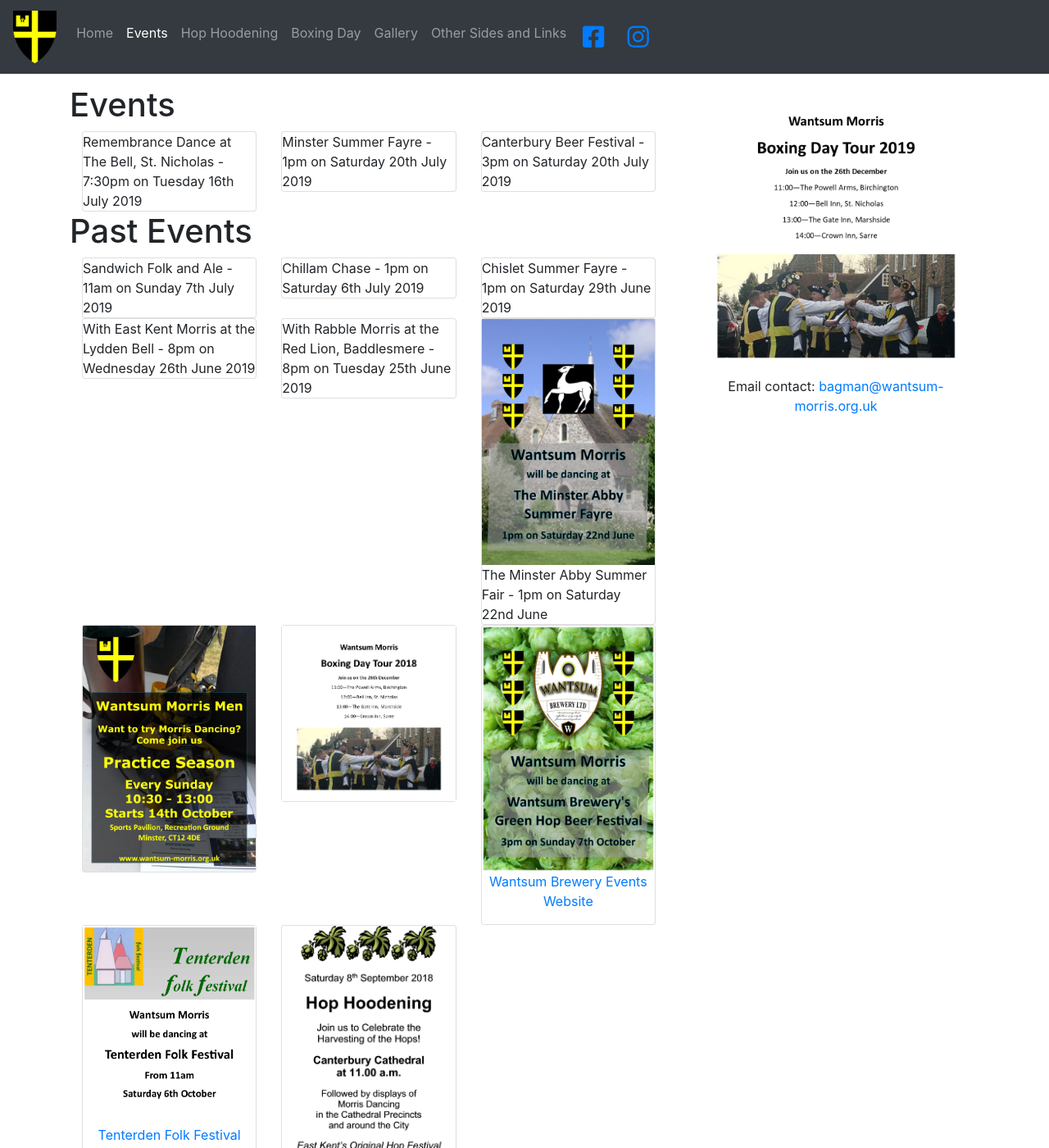
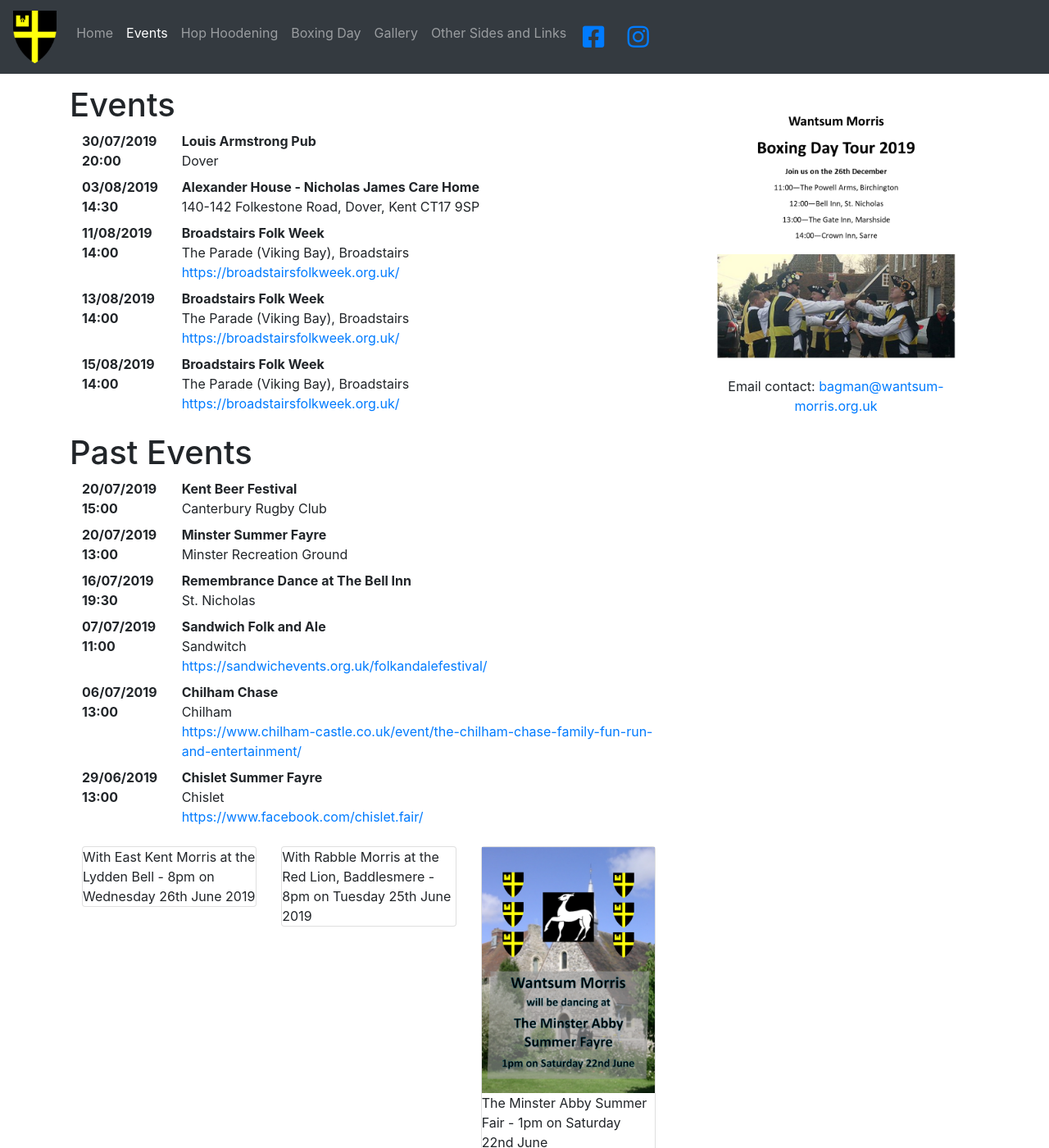
Before and after one commit to danwatford/wantsum-morris, a Jekyll site: the page built from events/index.html, in a window 1280 px wide and 1400 px high. Shown: the whole window at 82% size. Built offline with Jekyll 4.4.1, drawn with Linux system fonts in a browser that asks for light colours; nearby versions of some CDN libraries.

Commit message:
Use data for events and past events.

```diff
--- /dev/null
+++ b/_data/events.yml
@@ -0,0 +1,37 @@
+- title: Louis Armstrong Pub
+  date: 30/07/2019
+  time: "20:00"
+  location: Dover
+  lat: 51.131437
+  lon: 1.307594
+
+- title: Alexander House - Nicholas James Care Home
+  date: 03/08/2019
+  time: "14:30"
+  location: 140-142 Folkestone Road, Dover, Kent CT17 9SP
+  lat: 51.123790
+  lon: 1.297630
+
+- title: Broadstairs Folk Week
+  date: 11/08/2019
+  time: "14:00"
+  location: The Parade (Viking Bay), Broadstairs
+  href: https://broadstairsfolkweek.org.uk/
+  lat: 51.358279
+  lon: 1.442575
+
+- title: Broadstairs Folk Week
+  date: 13/08/2019
+  time: "14:00"
+  location: The Parade (Viking Bay), Broadstairs
+  href: https://broadstairsfolkweek.org.uk/
+  lat: 51.358279
+  lon: 1.442575
+
+- title: Broadstairs Folk Week
+  date: 15/08/2019
+  time: "14:00"
+  location: The Parade (Viking Bay), Broadstairs
+  href: https://broadstairsfolkweek.org.uk/
+  lat: 51.358279
+  lon: 1.442575
--- /dev/null
+++ b/_data/past-events.yml
@@ -0,0 +1,38 @@
+- title: Kent Beer Festival
+  date: 20/07/2019
+  time: "15:00"
+  location: Canterbury Rugby Club
+  lat: 51.256608
+  lon: 1.081927
+
+- title: Minster Summer Fayre
+  date: 20/07/2019
+  time: "13:00"
+  location: Minster Recreation Ground
+  lat: 51.331944
+  lon: 1.312012
+
+- title: Remembrance Dance at The Bell Inn
+  date: 16/07/2019
+  time: "19:30"
+  location: St. Nicholas
+  lat: 51.353414
+  lon: 1.253368
+
+- title: Sandwich Folk and Ale
+  date: 07/07/2019
+  time: "11:00"
+  location: Sandwitch
+  href: https://sandwichevents.org.uk/folkandalefestival/
+
+- title: Chilham Chase
+  date: 06/07/2019
+  time: "13:00"
+  location: Chilham
+  href: https://www.chilham-castle.co.uk/event/the-chilham-chase-family-fun-run-and-entertainment/
+
+- title: Chislet Summer Fayre
+  date: 29/06/2019
+  time: "13:00"
+  location: Chislet
+  href: https://www.facebook.com/chislet.fair/
--- a/events/index.html
+++ b/events/index.html
@@ -1,49 +1,35 @@
 ---
 title: "Wantsum Morris: Events"
 layout: "default"
+includeMapLibrary: true
 ---
 <section class="event-panel event-intro">
     <h1>Events</h1>
-
     <div class="container">
-        <div class="row">
-            <div class="col-lg-4">
-                <div class="card">
-                    Remembrance Dance at The Bell, St. Nicholas - 7:30pm on Tuesday 16th July 2019
-                </div>
-            </div>
-            <div class="col-lg-4">
-                <div class="card">
-                    Minster Summer Fayre - 1pm on Saturday 20th July 2019
-                </div>
-            </div>
-            <div class="col-lg-4">
-                <div class="card">
-                    Canterbury Beer Festival - 3pm on Saturday 20th July 2019
-                </div>
-            </div>
-        </div>
+        <dl class="row">
+            {% for event in site.data.events %}
+            <dt class="col-sm-2">{{event.date}} {{event.time}}</dt>
+            <dd class="col-sm-10">
+                <div><strong>{{event.title}}</strong></div>
+                <div>{{event.location}}</div>
+                <div><a href="{{event.href}}">{{event.href}}</a></div>
+            </dd>
+            {% endfor %}
+        </dl>
     </div>
 
     <h1>Past Events</h1>
     <div class="container">
-        <div class="row">
-            <div class="col-lg-4">
-                <div class="card">
-                    Sandwich Folk and Ale - 11am on Sunday 7th July 2019
-                </div>
-            </div>
-            <div class="col-lg-4">
-                <div class="card">
-                    Chillam Chase - 1pm on Saturday 6th July 2019
-                </div>
-            </div>
-            <div class="col-lg-4">
-                <div class="card">
-                    Chislet Summer Fayre - 1pm on Saturday 29th June 2019
-                </div>
-            </div>
-        </div>
+    <dl class="row">
+        {% for event in site.data.past-events %}
+        <dt class="col-sm-2">{{event.date}} {{event.time}}</dt>
+        <dd class="col-sm-10">
+            <div><strong>{{event.title}}</strong></div>
+            <div>{{event.location}}</div>
+            <div><a href="{{event.href}}">{{event.href}}</a></div>
+        </dd>
+        {% endfor %}
+    </dl>
         <div class="row">
             <div class="col-lg-4">
                 <div class="card">
```
